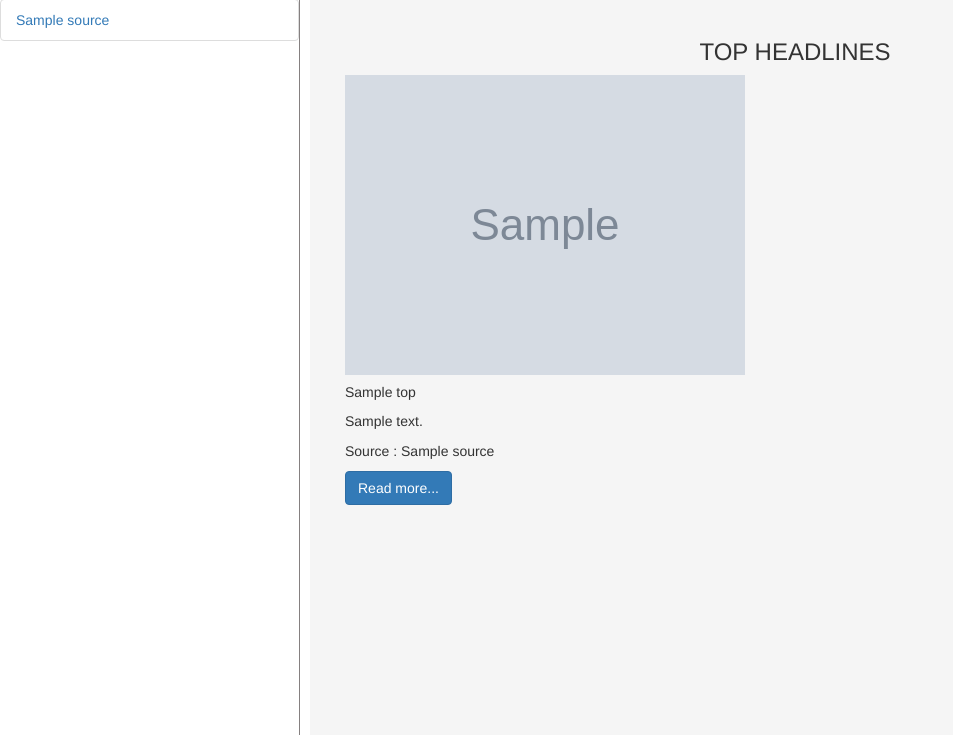
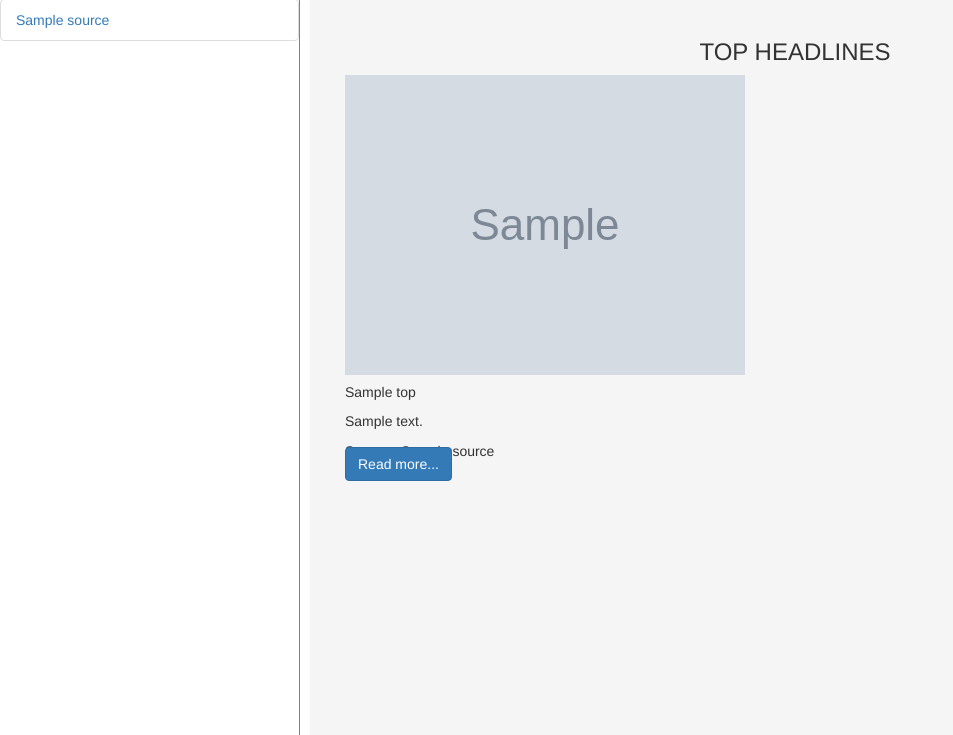
Before and after one commit to p-koskey/news-sources, a Flask app: template app/templates/index.html in a window 1280 px wide. Shown: the part 65-800 px from the top of the page, without its empty margins (0-953 px from the left). Run offline with Flask 2, Linux system fonts and the light colour scheme; the template is opened without the code that fills it: most values are stand-ins (such as "Sample title", 1, 10 or a date in 2020); grey boxes marked "Sample" are stand-in pictures; some libraries are stand-ins or nearby versions.

Commit message:
changed position of read more button

```diff
--- a/app/templates/article.html
+++ b/app/templates/article.html
@@ -45,7 +45,9 @@
                 <h5 class="card-title font-weight-bold">{{i.title}}</h5>
                 <p class="card-text">{{i.description}}</p>
                 <p class="card-text">Published on : {{i.publishDate}}</p>
-                <a href="{{i.link}}" class="btn btn-primary">Read more...</a>
+                <br>
+                <a href="{{i.link}}" class="btn btn-primary" style="position: absolute;
+                bottom: 10px;">Read more...</a>
               </div>
             </div>
 
--- a/app/templates/index.html
+++ b/app/templates/index.html
@@ -41,7 +41,9 @@
                     <h5 class="card-title font-weight-bold">{{i.title}}</h5>
                     <p class="card-text">{{i.description}}</p>
                     <p class="card-text">Source : {{i.source}}</p>
-                    <a href="{{i.link}}" class="btn btn-primary">Read more...</a>
+                    <br>
+                    <a href="{{i.link}}" class="btn btn-primary" style="position: absolute;
+                    bottom: 10px;">Read more...</a>
                     </div>
                 </div>
 
```
